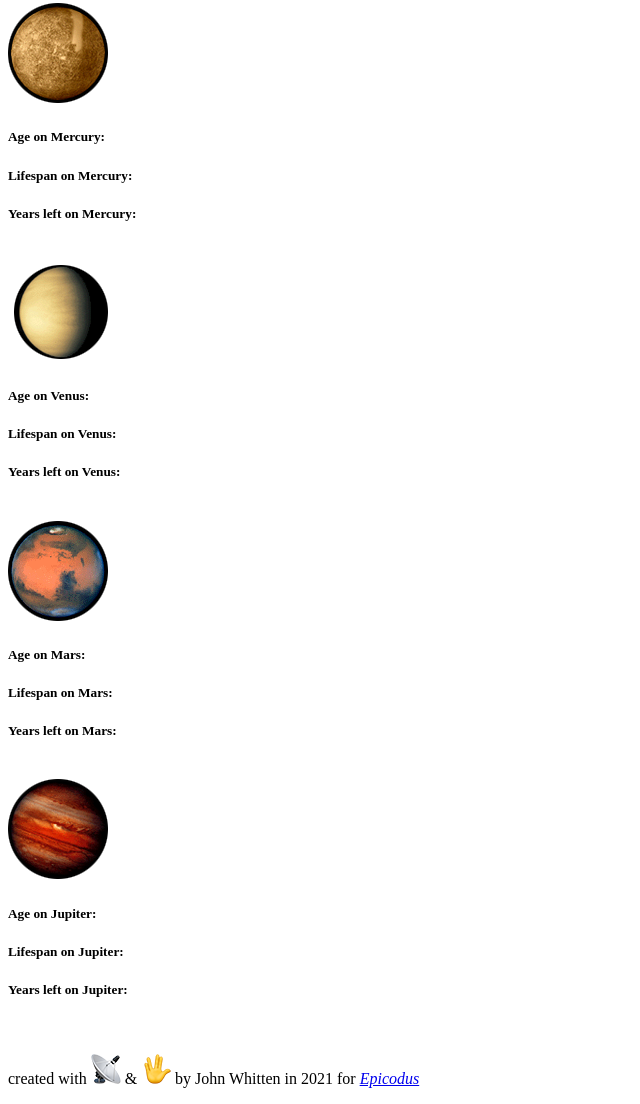
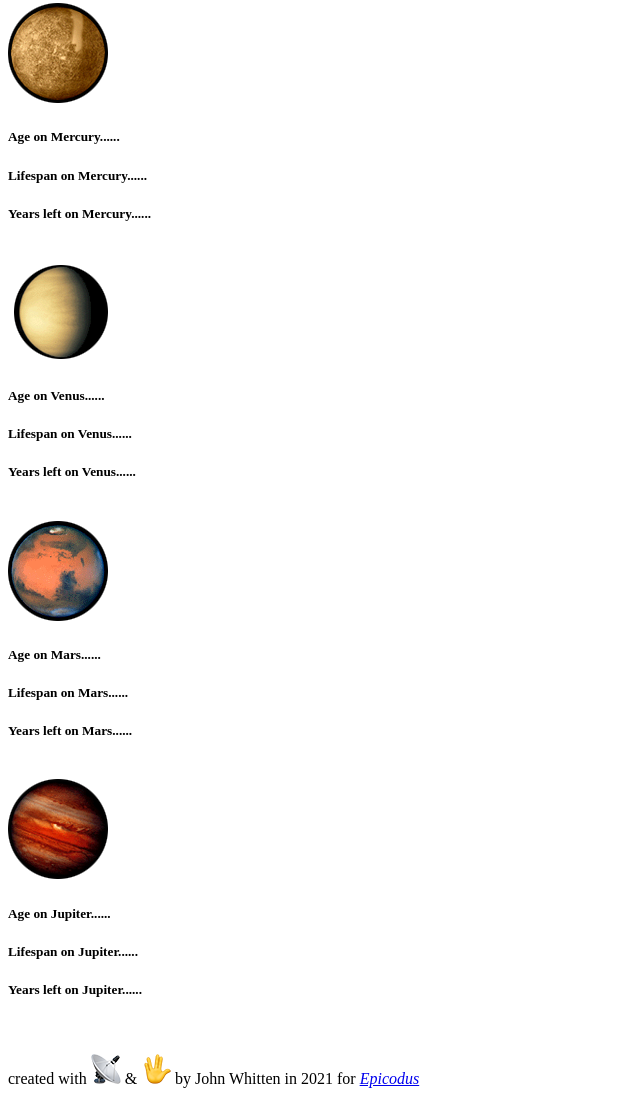
Before and after one commit to johnwhittenstudio/project-5, a website: page src/index.html in a window 1280 px wide. Shown: the part 744-1848 px from the top of the page, without its empty margins (0-640 px from the left). Drawn offline with Linux system fonts and the light colour scheme.

Commit message:
update html

```diff
--- a/src/index.html
+++ b/src/index.html
@@ -52,36 +52,36 @@
         <div class="row">
           <div class="col-md-6">
             <img id="bodyimage" src="assets/images/mercury.png">
-            <h5>Age on Mercury: <span id="mercuryAge"></span></h5>
-            <h5>Lifespan on Mercury: <span id="mercuryLifespan"></span></h5>
-            <h5>Years left on Mercury: <span id="mercuryLifeLeft"></span></h5>
+            <h5>Age on Mercury...... <span id="mercuryAge"></span></h5>
+            <h5>Lifespan on Mercury...... <span id="mercuryLifespan"></span></h5>
+            <h5>Years left on Mercury...... <span id="mercuryLifeLeft"></span></h5>
           </div>
         </div>
         <br>
         <div class="row">
           <div class="col-md-6">
             <img id="bodyimage" src="assets/images/venus.png">
-            <h5>Age on Venus: <span id="venusAge"></span></h5>
-            <h5>Lifespan on Venus: <span id="venusLifespan"></span></h5>
-            <h5>Years left on Venus: <span id="venusLifeLeft"></span></h5>
+            <h5>Age on Venus...... <span id="venusAge"></span></h5>
+            <h5>Lifespan on Venus...... <span id="venusLifespan"></span></h5>
+            <h5>Years left on Venus...... <span id="venusLifeLeft"></span></h5>
           </div>
         </div>
         <br>
         <div class="row">
           <div class="col-sm-6">
             <img id="bodyimage" src="assets/images/mars.png">
-            <h5>Age on Mars: <span id="marsAge"></span></h5>
-            <h5>Lifespan on Mars: <span id="marsLifespan"></span></h5>
-            <h5>Years left on Mars: <span id="marsLifeLeft"></span></h5>
+            <h5>Age on Mars...... <span id="marsAge"></span></h5>
+            <h5>Lifespan on Mars...... <span id="marsLifespan"></span></h5>
+            <h5>Years left on Mars...... <span id="marsLifeLeft"></span></h5>
           </div>
         </div>
         <br>
         <div class="row">
           <div class="col-sm-6">
             <img id="bodyimage" src="assets/images/jupiter.png">
-            <h5>Age on Jupiter: <span id="jupiterAge"></span></h5>
-            <h5>Lifespan on Jupiter: <span id="jupiterLifespan"></span></h5>
-            <h5>Years left on Jupiter: <span id="jupiterLifeLeft"></span></strong></h5>
+            <h5>Age on Jupiter...... <span id="jupiterAge"></span></h5>
+            <h5>Lifespan on Jupiter...... <span id="jupiterLifespan"></span></h5>
+            <h5>Years left on Jupiter...... <span id="jupiterLifeLeft"></span></strong></h5>
           </div>
         </div>
       </div>
```
